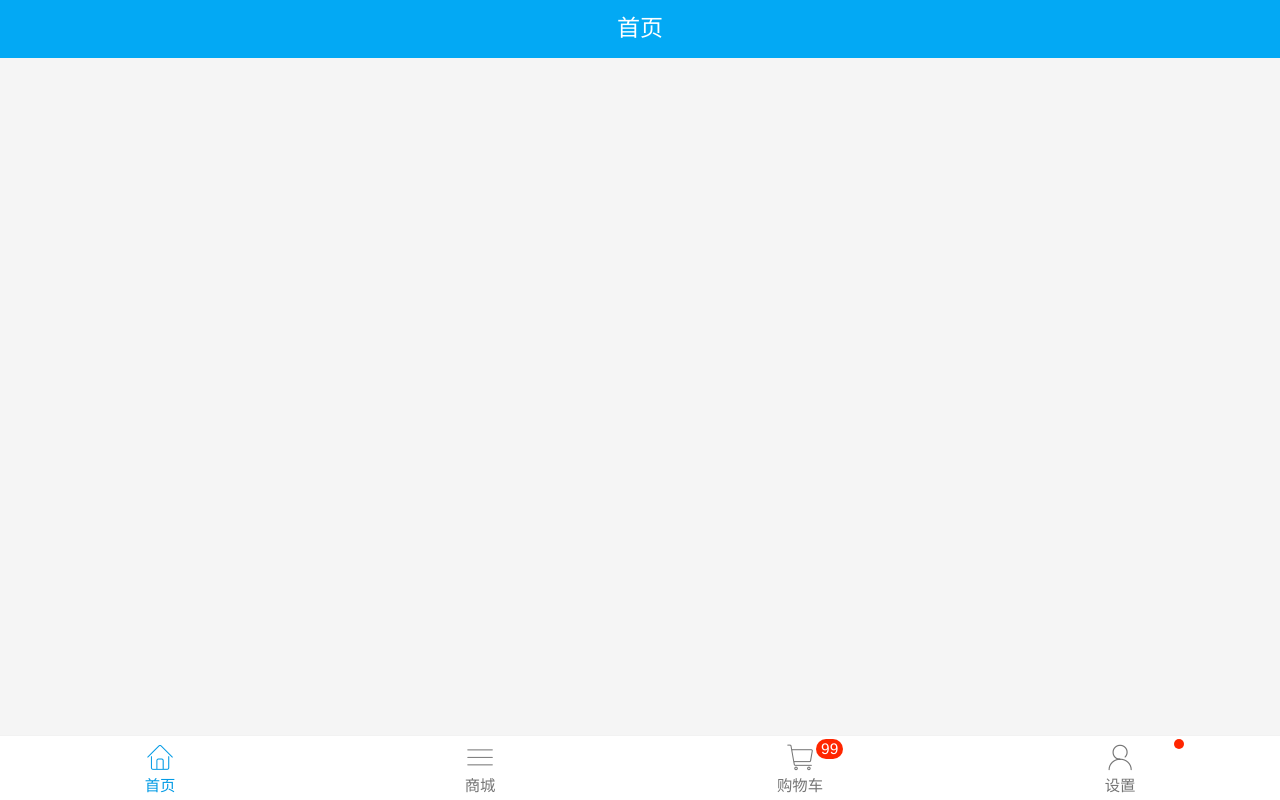
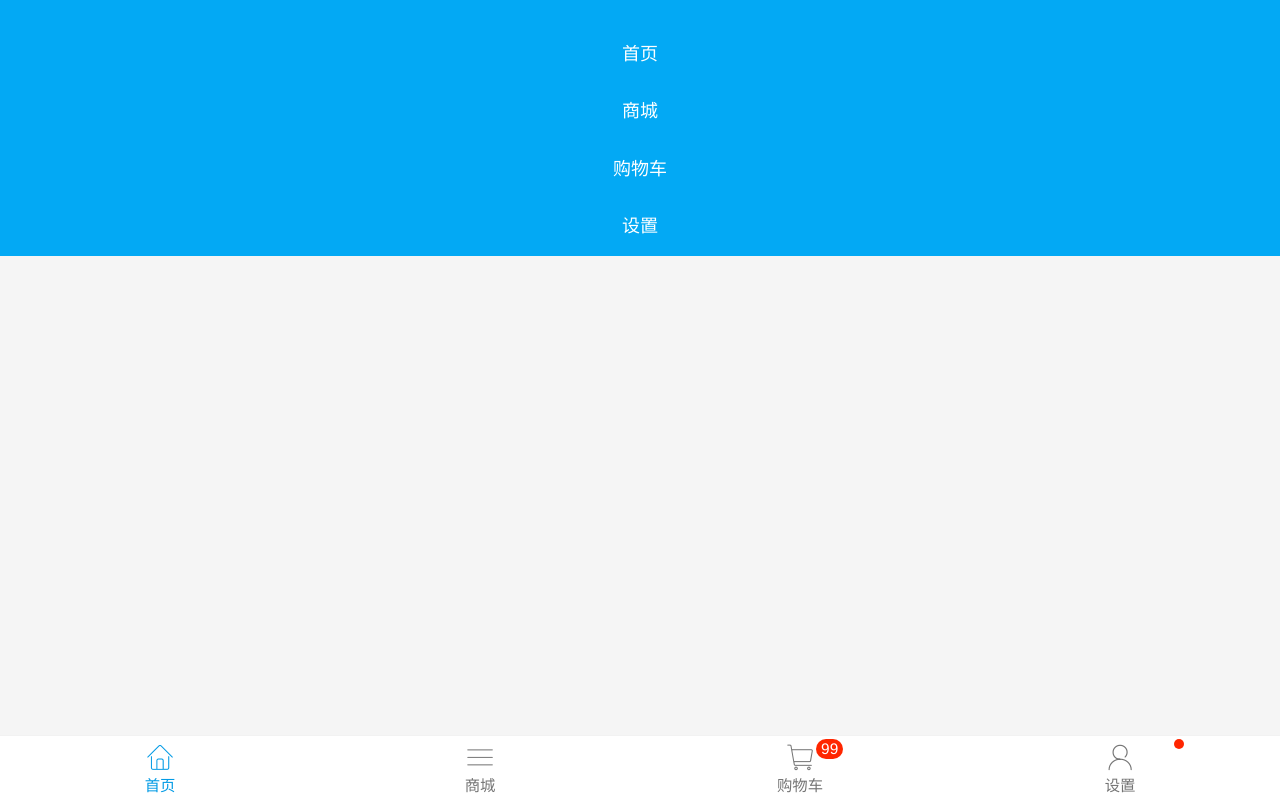
Before and after one commit to 764316663/jisudinghuoapp, a plain HTML site: page html/home.html in a window 1280 px wide. Drawn offline with Linux system fonts and the light colour scheme.

Commit message:
header
git-svn-id: svn://svn5.apicloud.com/A6051599910714/%E6%9E%81%E9%80%9F%E8%AE%A2%E8%B4%A7@5 0e1a2743-8d03-4e5a-a60c-7e26af42b145

```diff
--- a/html/home.html
+++ b/html/home.html
@@ -12,14 +12,26 @@
     <style>
         /*header{ background-color: #f2f2f2;height: 20px;padding:15px 0; }*/
         /*header ul li {  text-align: center; display: none; color: #323237; position: relative;font-size: 18px;  }*/
+        .aui-bar-nav{height: 2.25rem;box-sizing: content-box;padding-top: 1rem;}
+        .aui-bar-nav .aui-title{position: relative;}
+
 
         header {
-            /*height: 60px;*/
+            height:2.25rem;
+            box-sizing: content-box;
         }
-
+        header>div{
+            margin: 0 auto;
+            height: 2.25rem;
+            text-align: center;
+            color: #fff;
+            font-size: 18px;
+            line-height: 2.25rem;
+        }
+/*
         header .aui-title {
             display: none;
-            /*line-height: 1rem;*/
+
         }
 
         header .aui-title.active {
@@ -28,7 +40,7 @@
 
         header ul li.active {
             display: block;
-        }
+        }*/
         /*#footer{  background-color: #f2f2f2;font-size: 14px;position: relative;}*/
 
         #footer {
@@ -101,10 +113,10 @@
         </ul>
     </header> -->
         <header class="aui-bar aui-bar-nav">
-            <div class="aui-title active">首页</div>
-            <div class="aui-title">商城</div>
-            <div class="aui-title">购物车</div>
-            <div class="aui-title">设置</div>
+            <div class="active">首页</div>
+            <div class="">商城</div>
+            <div class="">购物车</div>
+            <div class="">设置</div>
         </header>
         <div id="main" class="flex-con">
 
```
Also changed, not shown: css/public.css (line endings or trailing spaces).
